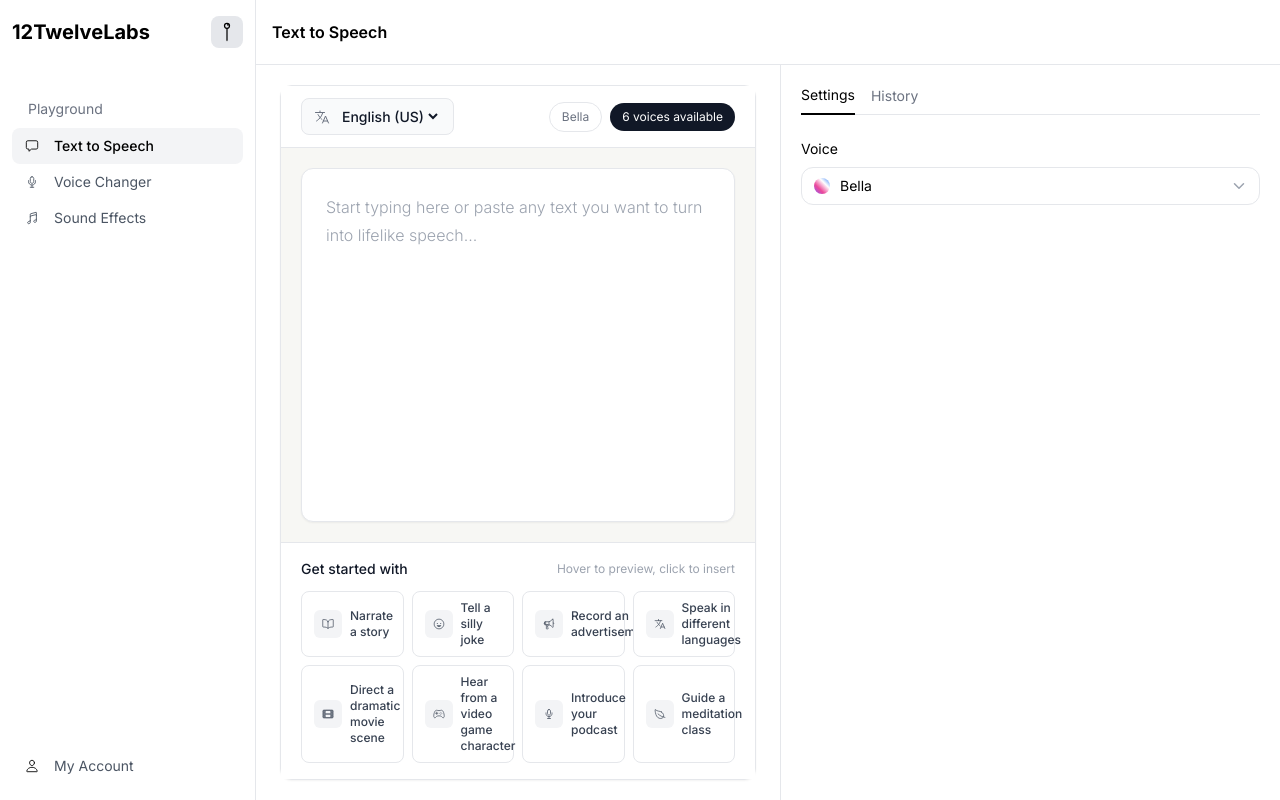
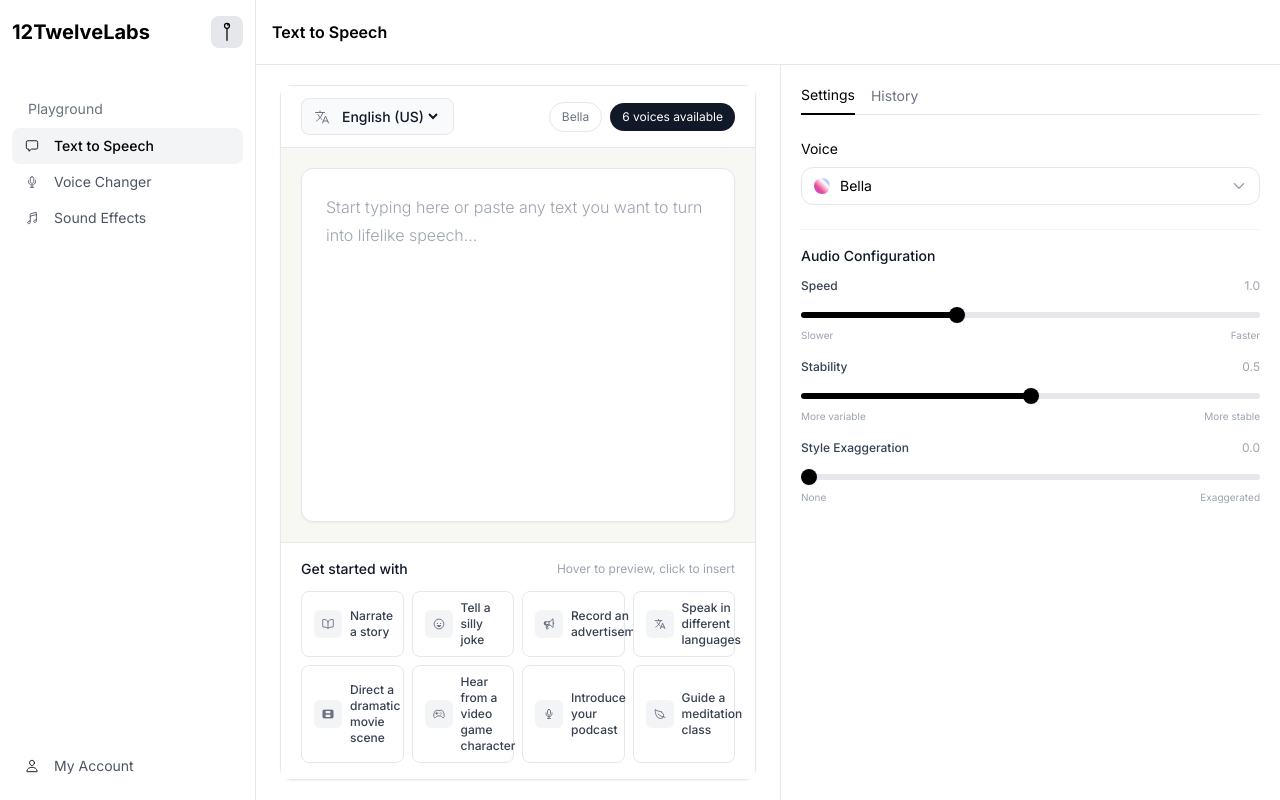
Before and after one commit to rafshanDev90/-local-voice-studio, a Next.js app in the folder client/: page /app/speech-synthesis/text-to-speech in a window 1280 px wide. Built offline with nearby package versions, Linux system fonts and the light colour scheme.

Commit message:
feat: add audio configuration options and integrate audio sliders in SpeechSidebar and TextToSpeechEditor

```diff
--- /dev/null
+++ b/client/src/components/client/audio-slider.tsx
@@ -0,0 +1,59 @@
+"use client";
+
+interface AudioSliderProps {
+  label: string;
+  value: number;
+  min: number;
+  max: number;
+  step: number;
+  leftLabel: string;
+  rightLabel: string;
+  onChange: (value: number) => void;
+}
+
+export function AudioSlider({
+  label,
+  value,
+  min,
+  max,
+  step,
+  leftLabel,
+  rightLabel,
+  onChange,
+}: AudioSliderProps) {
+  const pct = ((value - min) / (max - min)) * 100;
+
+  return (
+    <div className="mb-4">
+      <div className="mb-1.5 flex items-center justify-between">
+        <label className="text-xs font-medium text-gray-700">{label}</label>
+        <span className="text-xs text-gray-400">{value.toFixed(1)}</span>
+      </div>
+      <input
+        type="range"
+        min={min}
+        max={max}
+        step={step}
+        value={value}
+        onChange={(e) => onChange(parseFloat(e.target.value))}
+        className="h-1.5 w-full appearance-none rounded-full bg-gray-200 outline-none
+          [&::-webkit-slider-thumb]:h-4 [&::-webkit-slider-thumb]:w-4
+          [&::-webkit-slider-thumb]:appearance-none [&::-webkit-slider-thumb]:rounded-full
+          [&::-webkit-slider-thumb]:bg-black [&::-webkit-slider-thumb]:shadow-sm
+          [&::-webkit-slider-thumb]:transition-transform [&::-webkit-slider-thumb]:duration-150
+          [&::-webkit-slider-thumb]:active:scale-110
+          [&::-moz-range-thumb]:h-4 [&::-moz-range-thumb]:w-4
+          [&::-moz-range-thumb]:appearance-none [&::-moz-range-thumb]:rounded-full
+          [&::-moz-range-thumb]:bg-black [&::-moz-range-thumb]:border-0
+          [&::-moz-range-thumb]:shadow-sm"
+        style={{
+          background: `linear-gradient(to right, black ${pct}%, #e5e7eb ${pct}%)`,
+        }}
+      />
+      <div className="mt-1 flex justify-between text-[10px] text-gray-400">
+        <span>{leftLabel}</span>
+        <span>{rightLabel}</span>
+      </div>
+    </div>
+  );
+}
--- a/client/src/components/client/speech-synthesis/right-sidebar.tsx
+++ b/client/src/components/client/speech-synthesis/right-sidebar.tsx
@@ -4,6 +4,8 @@
 import { ServiceType } from "~/types/services";
 import { VoiceSelector } from "../voice-selector";
 import { HistoryPanel } from "./history-panel";
+import { AudioSlider } from "../audio-slider";
+import { useAudioConfig } from "~/stores/audio-config";
 import { useState } from "react";
 import { IoClose } from "react-icons/io5";
 
@@ -19,6 +21,9 @@
     toggleMobileMenu,
     isMobileScreen,
   } = useUIStore();
+
+  const { speed, stability, styleExaggeration, setSpeed, setStability, setStyleExaggeration } =
+    useAudioConfig();
 
   const [hoveredItem, setHoveredItem] = useState<string | null>(null);
   const [searchQuery, setSearchQuery] = useState("");
@@ -43,9 +48,46 @@
         </div>
         <div className="transition-opacity duration-200">
           {activeTab === "settings" ? (
+            <div>
               <div className="mb-6">
                 <h2 className="mb-2 text-sm">Voice</h2>
                 <VoiceSelector service={service} />
+              </div>
+              <div className="mb-6 border-t border-gray-100 pt-4">
+                <h2 className="mb-3 text-sm font-medium text-gray-900">
+                  Audio Configuration
+                </h2>
+                <AudioSlider
+                  label="Speed"
+                  value={speed}
+                  min={0.5}
+                  max={2.0}
+                  step={0.1}
+                  leftLabel="Slower"
+                  rightLabel="Faster"
+                  onChange={setSpeed}
+                />
+                <AudioSlider
+                  label="Stability"
+                  value={stability}
+                  min={0.0}
+                  max={1.0}
+                  step={0.1}
+                  leftLabel="More variable"
+                  rightLabel="More stable"
+                  onChange={setStability}
+                />
+                <AudioSlider
+                  label="Style Exaggeration"
+                  value={styleExaggeration}
+                  min={0.0}
+                  max={1.0}
+                  step={0.1}
+                  leftLabel="None"
+                  rightLabel="Exaggerated"
+                  onChange={setStyleExaggeration}
+                />
+              </div>
             </div>
           ) : (
             <HistoryPanel
@@ -97,9 +139,46 @@
           {/* Tab content */}
           <div className="transition-opacity duration-200">
             {activeTab === "settings" ? (
+              <div>
                 <div className="mb-6">
                   <h2 className="mb-2 text-sm">Voice</h2>
                   <VoiceSelector service={service} />
+                </div>
+                <div className="mb-6 border-t border-gray-100 pt-4">
+                  <h2 className="mb-3 text-sm font-medium text-gray-900">
+                    Audio Configuration
+                  </h2>
+                  <AudioSlider
+                    label="Speed"
+                    value={speed}
+                    min={0.5}
+                    max={2.0}
+                    step={0.1}
+                    leftLabel="Slower"
+                    rightLabel="Faster"
+                    onChange={setSpeed}
+                  />
+                  <AudioSlider
+                    label="Stability"
+                    value={stability}
+                    min={0.0}
+                    max={1.0}
+                    step={0.1}
+                    leftLabel="More variable"
+                    rightLabel="More stable"
+                    onChange={setStability}
+                  />
+                  <AudioSlider
+                    label="Style Exaggeration"
+                    value={styleExaggeration}
+                    min={0.0}
+                    max={1.0}
+                    step={0.1}
+                    leftLabel="None"
+                    rightLabel="Exaggerated"
+                    onChange={setStyleExaggeration}
+                  />
+                </div>
               </div>
             ) : (
               <HistoryPanel
--- a/client/src/components/client/speech-synthesis/text-to-speech-editor.tsx
+++ b/client/src/components/client/speech-synthesis/text-to-speech-editor.tsx
@@ -17,6 +17,7 @@
 import { generateSpeech, LanguageMismatchError } from "~/lib/tts";
 import { useVoiceStore, LANGUAGES } from "~/stores/voice-store";
 import { useAudioStore } from "~/stores/audio-store";
+import { useAudioConfig } from "~/stores/audio-config";
 import toast from "react-hot-toast";
 
 export function TextToSpeechEditor({
@@ -41,6 +42,7 @@
   const getVoices = useVoiceStore((s) => s.getVoices);
 
   const { playAudio } = useAudioStore();
+  const { speed, stability, styleExaggeration } = useAudioConfig();
 
   const availableVoices = getVoices(service, selectedLanguage);
 
@@ -106,6 +108,9 @@
       const result = await generateSpeech({
         text: textContent,
         voice: selectedVoice.id,
+        speed,
+        stability,
+        styleExaggeration,
         languageCode: selectedLanguage === "auto" ? null : selectedLanguage,
         service,
       });
--- a/client/src/lib/tts.ts
+++ b/client/src/lib/tts.ts
@@ -9,6 +9,8 @@
   text: string;
   voice?: string;
   speed?: number;
+  stability?: number;
+  styleExaggeration?: number;
   languageCode?: string | null;
   userId?: string | null;
   service?: string;
@@ -42,11 +44,19 @@
   text,
   voice = "af_bella",
   speed = 1.0,
+  stability = 0.5,
+  styleExaggeration = 0.0,
   languageCode = null,
   userId = null,
   service = "styletts2",
 }: GenerateOptions): Promise<GenerateResult> {
-  const params = new URLSearchParams({ voice, speed: String(speed), service });
+  const params = new URLSearchParams({
+    voice,
+    speed: String(speed),
+    stability: String(stability),
+    style_exaggeration: String(styleExaggeration),
+    service,
+  });
   if (languageCode) params.set("language_code", languageCode);
   if (userId) params.set("user_id", userId);
 
--- /dev/null
+++ b/client/src/stores/audio-config.ts
@@ -0,0 +1,25 @@
+import { create } from "zustand";
+
+interface AudioConfigState {
+  speed: number;
+  stability: number;
+  styleExaggeration: number;
+  setSpeed: (speed: number) => void;
+  setStability: (stability: number) => void;
+  setStyleExaggeration: (styleExaggeration: number) => void;
+  reset: () => void;
+}
+
+const DEFAULTS = {
+  speed: 1.0,
+  stability: 0.5,
+  styleExaggeration: 0.0,
+};
+
+export const useAudioConfig = create<AudioConfigState>((set) => ({
+  ...DEFAULTS,
+  setSpeed: (speed) => set({ speed }),
+  setStability: (stability) => set({ stability }),
+  setStyleExaggeration: (styleExaggeration) => set({ styleExaggeration }),
+  reset: () => set({ ...DEFAULTS }),
+}));
```
Also changed, not shown: 2 other files (tests, documents, lock files or other folders). Lines whose indentation alone changed are shown as unchanged.
